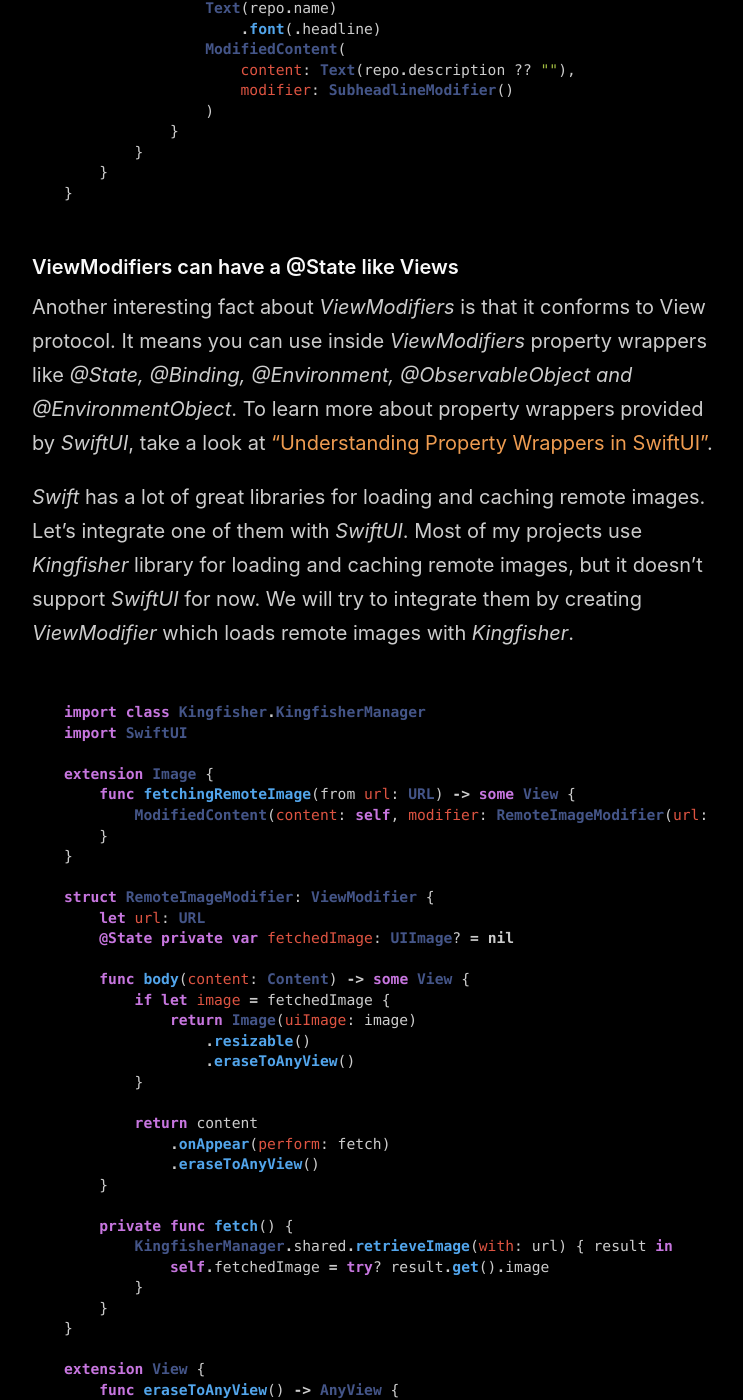
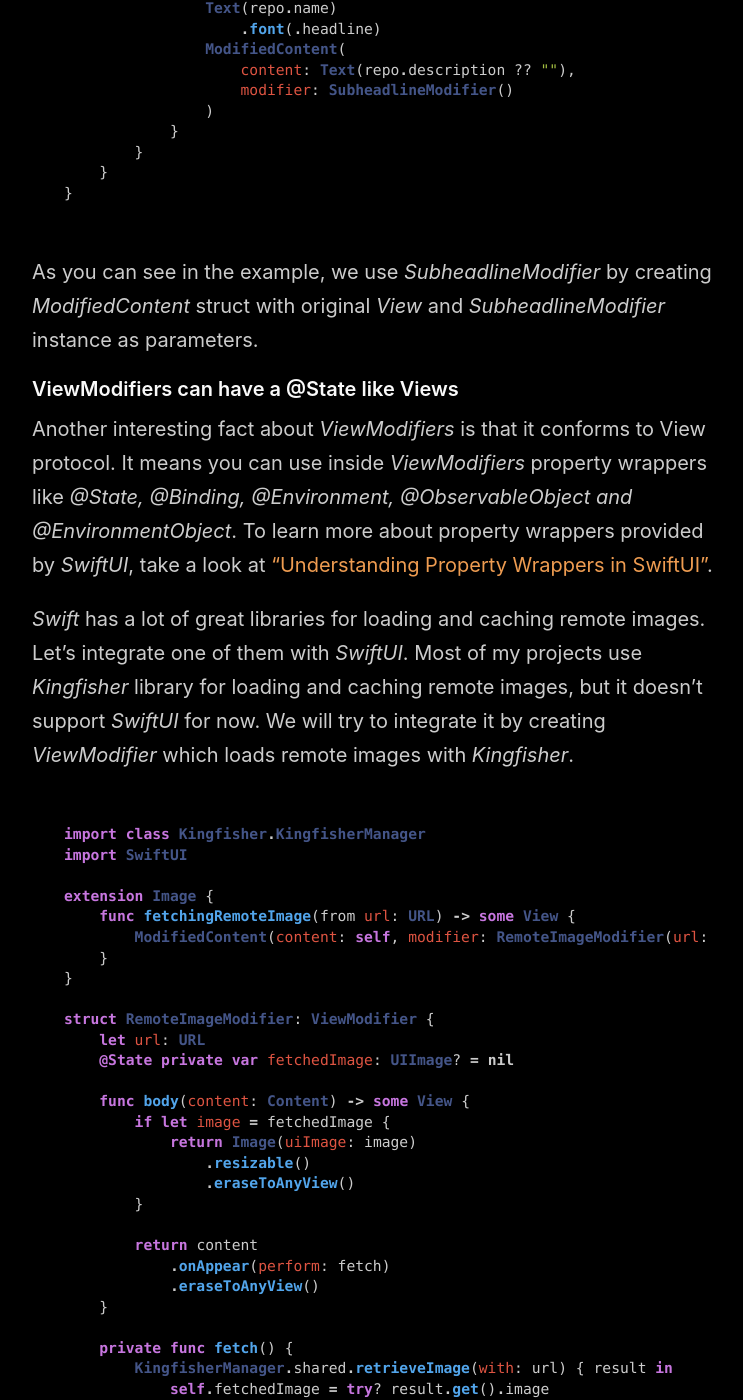
Before and after one commit to mecid/mecid.github.io, a Jekyll site: the page built from _posts/2019-08-07-viewmodifiers-in-swiftui.md, in a window 1280 px wide and 1400 px high, scrolled down 1780 px. Shown: the whole window, without its empty margins (258-1001 px from the left). Built offline with Jekyll 4.4.1, drawn with Linux system fonts in a browser that asks for light colours; some of the changed text lies outside the part shown.

Commit message:
Update 2019-08-07-viewmodifiers-in-swiftui.md

````diff
--- a/_posts/2019-08-07-viewmodifiers-in-swiftui.md
+++ b/_posts/2019-08-07-viewmodifiers-in-swiftui.md
@@ -63,11 +63,12 @@
     }
 }
 ```
+As you can see in the example, we use *SubheadlineModifier* by creating *ModifiedContent* struct with original *View* and *SubheadlineModifier* instance as parameters.
 
 #### ViewModifiers can have a @State like Views
 Another interesting fact about *ViewModifiers* is that it conforms to View protocol. It means you can use inside *ViewModifiers* property wrappers like *@State, @Binding, @Environment, @ObservableObject and @EnvironmentObject*. To learn more about property wrappers provided by *SwiftUI*, take a look at ["Understanding Property Wrappers in SwiftUI"](/2019/06/12/understanding-property-wrappers-in-swiftui/).
 
-*Swift* has a lot of great libraries for loading and caching remote images. Let's integrate one of them with *SwiftUI*. Most of my projects use *Kingfisher* library for loading and caching remote images, but it doesn't support *SwiftUI* for now. We will try to integrate them by creating *ViewModifier* which loads remote images with *Kingfisher*.
+*Swift* has a lot of great libraries for loading and caching remote images. Let's integrate one of them with *SwiftUI*. Most of my projects use *Kingfisher* library for loading and caching remote images, but it doesn't support *SwiftUI* for now. We will try to integrate it by creating *ViewModifier* which loads remote images with *Kingfisher*.
 
 ```swift
 import class Kingfisher.KingfisherManager
@@ -109,7 +110,7 @@
 }
 ```
 
-As you can see in the example above, we use @*State* property wrapper inside *RemoteImageModifier*. It creates an opportunity to reload the *View* as soon as we set something to *fetchedImage* property. We also create here small utility methods to simplify the usage of new *RemoteImageModifier*. Now we can easily use new *ViewModifier* with any Image to load remote images.
+As you can see in the example above, we use @*State* property wrapper inside *RemoteImageModifier*. It creates an opportunity to reload the *View* as soon as we set something to *fetchedImage* property. We also create here small utility methods to simplify the usage of new *RemoteImageModifier*. Now we can easily use new *ViewModifier* with any *Image* to load remote images.
 
 ```swift
 import SwiftUI
````
